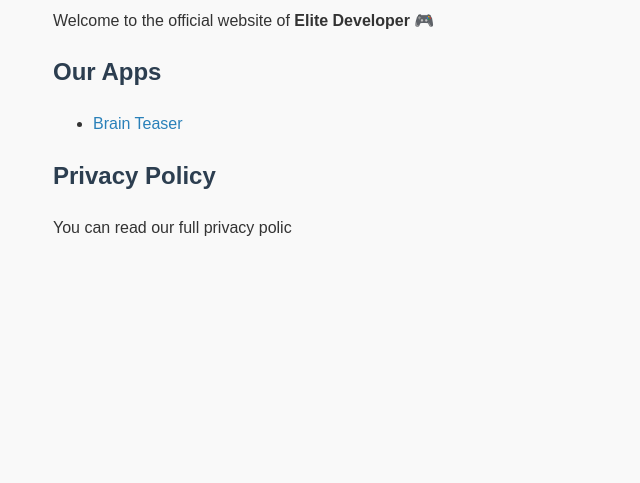
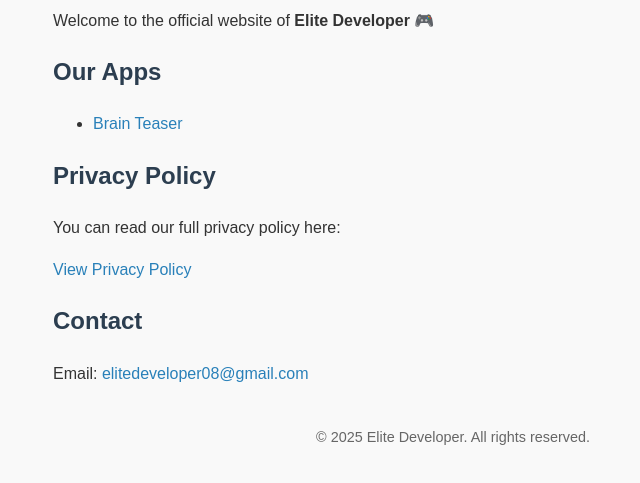
Before and after one commit to EliteGameDeveloper8/elitedeveloper-website, a plain HTML site: page index.html in a window 1280 px wide. Shown: the part 105-588 px from the top of the page, without its empty margins (187-827 px from the left). Drawn offline with Linux system fonts and the light colour scheme.

Commit message:
Update index.html

```diff
--- a/index.html
+++ b/index.html
@@ -39,11 +39,24 @@
   <h2>Our Apps</h2>
   <ul>
     <li>
-      <a href="https://play.google.com/store/apps/details?id=brain.teaser.game.puzzle">
+      <a href="https://play.google.com/store/apps/details?id=com.elitedeveloper.brainteaser">
         Brain Teaser
       </a>
     </li>
+    <!-- Add more apps here -->
   </ul>
 
   <h2>Privacy Policy</h2>
-  <p>You can read our full privacy polic
+  <p>You can read our full privacy policy here:</p>
+  <a href="https://EliteGameDeveloper8.github.io/brain-teaser-privacy/">
+    View Privacy Policy
+  </a>
+
+  <h2>Contact</h2>
+  <p>Email: <a href="mailto:elitedeveloper08@gmail.com">elitedeveloper08@gmail.com</a></p>
+
+  <footer>
+    &copy; 2025 Elite Developer. All rights reserved.
+  </footer>
+</body>
+</html>
```
